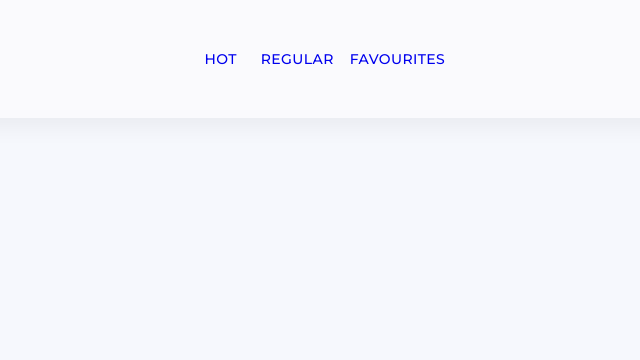
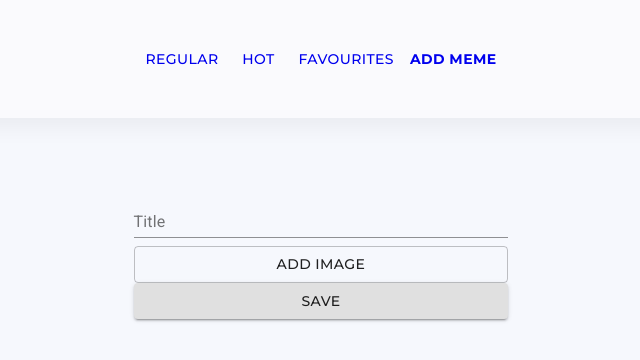
Before and after one commit to gosia-barlik/memes-service, a React (Create React App) app: page /add in a window 1280 px wide. Shown: the top 360 px of the page, without its empty margins (319-959 px from the left). Built offline with nearby package versions, Linux system fonts and the light colour scheme.

Commit message:
added add meme form

```diff
--- a/package.json
+++ b/package.json
@@ -14,8 +14,7 @@
     "react-redux": "^7.2.3",
     "react-router-dom": "^5.2.0",
     "react-scripts": "2.1.3",
-    "redux": "^4.0.5",
-    "socket.io-client": "^2.3.0"
+    "redux": "^4.0.5"
   },
   "scripts": {
     "start:db": "json-server --watch database.json",
--- a/src/App.js
+++ b/src/App.js
@@ -1,5 +1,6 @@
 import React, { Component } from "react";
 import MemesList from "./components/memes/MemesList";
+import AddMemeForm from "./components/memes/AddMemeForm";
 import Header from "./components/Header";
 import { BrowserRouter, Route, Switch } from "react-router-dom";
 import "./App.css";
@@ -21,6 +22,9 @@ class App extends Component {
               <Route exact path='/regular'>
                 <MemesList isHot={false} />
               </Route>
+              <Route exact path='/add'>
+                <AddMemeForm />
+              </Route>
             </Switch>
           </div>
         </BrowserRouter>
--- a/src/components/Header.js
+++ b/src/components/Header.js
@@ -1,8 +1,5 @@
 import React from "react";
-import {
-  BrowserRouter as Router,
-  NavLink,
-} from "react-router-dom";
+import { BrowserRouter as Router, NavLink } from "react-router-dom";
 import AppBar from "@material-ui/core/AppBar";
 import { makeStyles } from "@material-ui/core/styles";
 import { Container, Button, Grid } from "@material-ui/core";
@@ -10,12 +7,12 @@ import { Container, Button, Grid } from "@material-ui/core";
 const useStyles = makeStyles({
   button: {
     "&.active": {
-      fontWeight:700,
+      fontWeight: 700,
     },
   },
 });
 
-export default function Header () {
+export default function Header() {
   const classes = useStyles();
 
   return (
@@ -26,18 +23,33 @@ export default function Header () {
           spacing={4}
           justify='center'
           className='grid-container-header'>
+
           <Button color='inherit' className='menu-button'>
-              <NavLink to='/hot' className={classes.button}>Hot</NavLink>
+            <NavLink to='/regular' className={classes.button}>
+              Regular
+            </NavLink>
           </Button>
+
           <Button color='inherit' className='menu-button'>
-              <NavLink to='/regular' className={classes.button}>Regular</NavLink>
+            <NavLink to='/hot' className={classes.button}>
+              Hot
+            </NavLink>
           </Button>
+
           <Button color='inherit' className='menu-button'>
-              <NavLink to='/favourite' className={classes.button}>Favourites</NavLink>
+            <NavLink to='/favourite' className={classes.button}>
+              Favourites
+            </NavLink>
           </Button>
+
+          <Button color='inherit' className='menu-button'>
+            <NavLink to='/add' className={classes.button}>
+              Add meme
+            </NavLink>
+          </Button>
+
         </Grid>
       </Container>
     </AppBar>
   );
-
 }
--- /dev/null
+++ b/src/components/memes/AddMemeForm.js
@@ -0,0 +1,97 @@
+import React, {useState} from "react";
+import { makeStyles } from "@material-ui/core/styles";
+import Grid from "@material-ui/core/Grid";
+import { Container, Box } from "@material-ui/core";
+import { TextField, Button } from "@material-ui/core";
+import { useDispatch, useSelector } from "react-redux";
+import { Redirect } from 'react-router-dom'
+import { addMeme } from "../../store/actions/globalActions";
+
+const useStyles = makeStyles({
+  button: {
+    "&.active": {
+      fontWeight: 700,
+    },
+  },
+});
+
+export default function AddMemeForm() {
+  const classes = useStyles();
+
+  const dispatch = useDispatch();
+  const memeReducer = useSelector((state) => state);
+
+  const [imgData, setImgData] = useState(null);
+  const [title, setTitle] = useState("");
+  const [isFormSubmitted, setIsFormSubmitted] = useState(false);
+
+
+  const onChangePicture = e => {
+  const reader = new FileReader();
+    if (e.target.files[0]) {
+      reader.addEventListener("load", () => {
+        setImgData(reader.result);
+      });
+      reader.readAsDataURL(e.target.files[0]);
+    }
+  };
+
+  const getNewMemeId = () => {
+    const {memes} = memeReducer;
+    let lastObj = memes[memes.length-1];
+    let newMemeId = lastObj.id+1;
+    return newMemeId;
+  }
+
+  const handleSubmit = () => {
+    const newMeme = {};
+    const memeId = getNewMemeId();
+    localStorage.setItem(`image-${memeId}`,imgData);
+
+    newMeme.id = memeId;
+    newMeme.img = localStorage.getItem(`image-${memeId}`);
+    newMeme.upvotes= 0;
+    newMeme.downvotes= 0;
+    newMeme.isHot= false;
+    newMeme.isFavorite= false;
+
+    dispatch(addMeme(newMeme));
+    setIsFormSubmitted(true);
+  }
+
+  return (
+    <Box
+      sx={{
+        backgroundColor: "background.default",
+        minHeight: "100%",
+        py: 3,
+      }}>
+      <Container maxWidth={false}>
+        <Grid
+          container
+          className={classes.root}
+          spacing={8}
+          className='memeslist-container'>
+
+          {isFormSubmitted && <Redirect to='/regular' />}
+
+          <form className={classes.root} noValidate autoComplete='off'>
+            <TextField value={title} onChange={e => setTitle(e.target.value)} label='Title' fullWidth={true} margin='normal' inputProps={{ style: {textAlign: 'left'} }}/>
+
+            <Button variant='outlined' component='label' fullWidth={true} margin='normal' >
+              Add image
+              <input type='file' hidden onChange={onChangePicture}  />
+            </Button>
+            <span className="imagePreview">
+                <img className="imagePreview" src={imgData} />
+            </span>
+
+            <Button type="submit" onClick={handleSubmit} variant='contained' component='label' fullWidth={true} margin='normal' >
+              Save
+            </Button>
+          </form>
+        </Grid>
+      </Container>
+    </Box>
+  );
+}
--- a/src/store/actions/globalActions.js
+++ b/src/store/actions/globalActions.js
@@ -1,11 +1,11 @@
 import {
   DOWNVOTE,
   UPVOTE,
-  TOGGLESTAR
+  TOGGLESTAR,
+  ADDMEME
 } from "../consts";
 
 export const upvote = (id) => {
-  console.log(id)
   return { type: UPVOTE, payload: id };
 };
 export const downvote = (id) => {
@@ -14,3 +14,6 @@ export const downvote = (id) => {
 export const toggleStar = (id) => {
   return { type: TOGGLESTAR, payload: id };
 };
+export const addMeme = (meme) => {
+  return { type: ADDMEME, payload: meme };
+};
--- a/src/store/consts.js
+++ b/src/store/consts.js
@@ -1,3 +1,4 @@
 export const UPVOTE = "UPVOTE";
 export const DOWNVOTE = "DOWNVOTE";
 export const TOGGLESTAR = "TOGGLESTAR";
+export const ADDMEME = "ADDMEME";
--- a/src/store/reducers/globalReducer.js
+++ b/src/store/reducers/globalReducer.js
@@ -1,4 +1,4 @@
-import { UPVOTE, DOWNVOTE, TOGGLESTAR } from "../consts";
+import { UPVOTE, DOWNVOTE, TOGGLESTAR, ADDMEME } from "../consts";
 
 const initialState = {
   memes: [
@@ -80,10 +80,16 @@ const toggleStar = (state, searchedId) => {
   state.memes.forEach((item) => {
     if (`star-${item.id}`== searchedId) {
       item.isFavorite = !item.isFavorite;
-
     }
   });
   return state;
+};
+
+const addMeme = (state, meme) => {
+  state.memes.push(meme);
+  console.log(state);
+
+  return state.memes;
 };
 
 export const memeReducer = (state = initialState, action) => {
@@ -103,6 +109,11 @@ export const memeReducer = (state = initialState, action) => {
         ...state,
         state: toggleStar(state, action.payload)
     }}
+    case ADDMEME: {
+      return {
+        ...state,
+        memes: addMeme(state, action.payload)
+    }}
     default: {
       return state;
     }
```
Also changed, not shown: src/components/memes/MemeSingle.js (+9 -10 lines), src/components/memes/MemesList.js (+6 -7 lines), 1 other file (tests, documents, lock files or other folders). Lines whose indentation alone changed are shown as unchanged.
